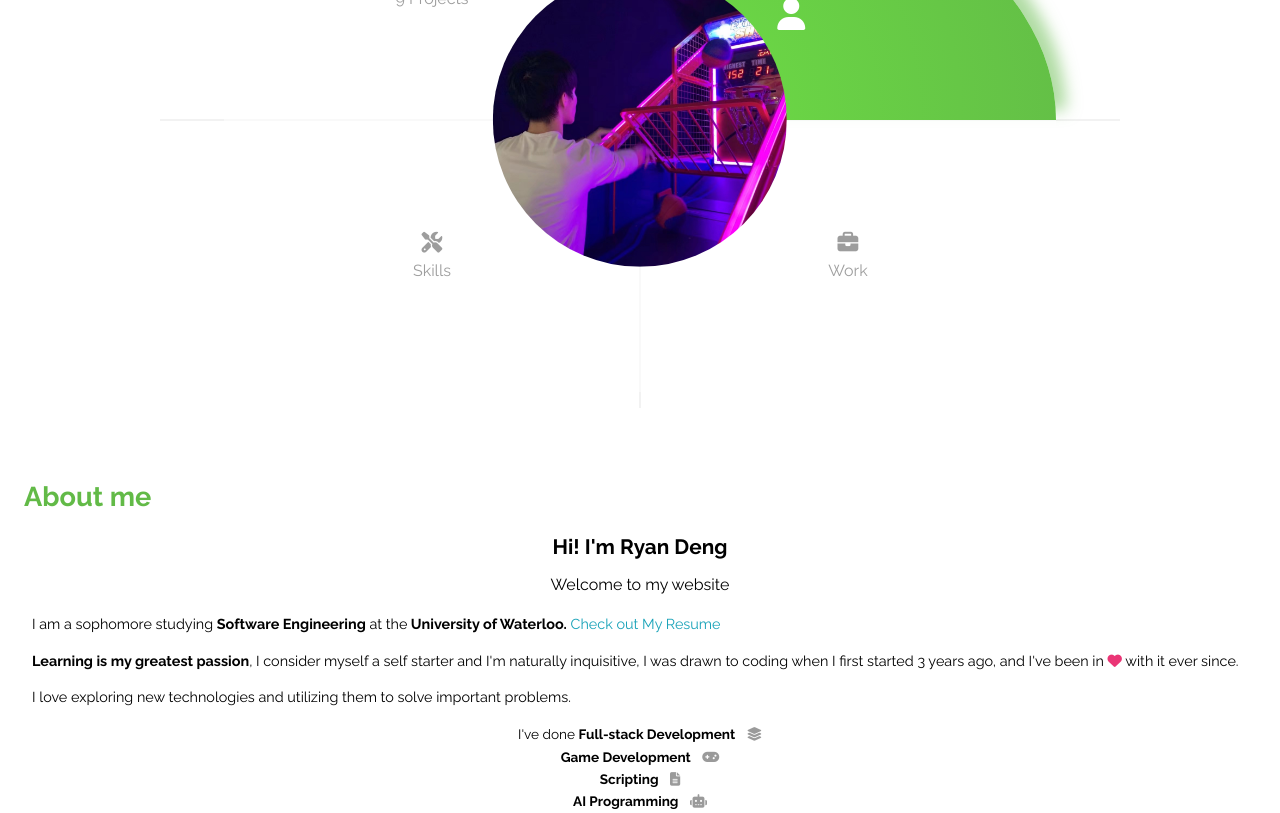
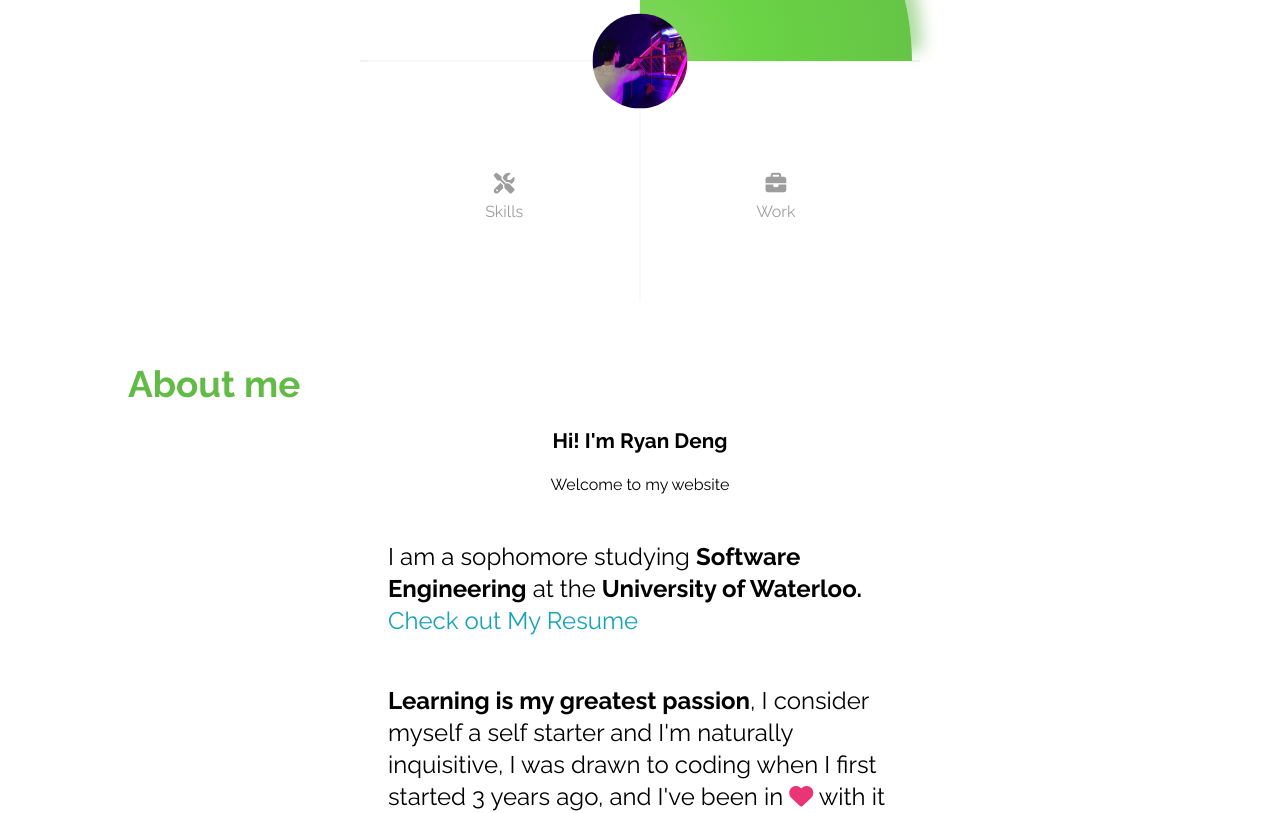
Before and after one commit to ryandeng32/Personal-Website-V2, a React (Create React App) app: page / in a window 1280 px wide. Shown: the part 240-1053 px from the top of the page. Built offline with nearby package versions, Linux system fonts and the light colour scheme.

Commit message:
add responsiveness basics

```diff
--- a/public/index.html
+++ b/public/index.html
@@ -16,8 +16,9 @@
 
     <!--Font Awesome-->
     <script
+      SameSite="none Secure"
+      crossorigin="anonymous"
       src="https://kit.fontawesome.com/fd84966a8f.js"
-      crossorigin="anonymous"
     ></script>
     <!--Google Font-->
     <link
@@ -29,6 +30,10 @@
   <body>
     <noscript>You need to enable JavaScript to run this app.</noscript>
     <div id="root"></div>
-    <script src="https://code.iconify.design/1/1.0.7/iconify.min.js"></script>
+    <script
+      SameSite="none Secure"
+      crossorigin="anonymous"
+      src="https://code.iconify.design/1/1.0.7/iconify.min.js"
+    ></script>
   </body>
 </html>
--- a/src/App.css
+++ b/src/App.css
@@ -23,7 +23,7 @@ ul {
   padding: 0;
 }
 .container {
-  padding: 0 1.5rem;
+  padding: 0 10%;
 }
 
 .text-center {
--- a/src/components/Intro/Intro.css
+++ b/src/components/Intro/Intro.css
@@ -27,6 +27,11 @@
   transition: 0.2s;
 }
 
+@media only screen and (min-width: 400px) {
+  .profile_img {
+    width: 95px;
+  }
+}
 .btn-project {
   border-radius: 100% 0 0 0;
   color: rgba(95, 95, 95, 0.61);
@@ -66,7 +71,6 @@
 .hr-line {
   position: absolute;
   border-bottom: 1px solid rgba(119, 119, 119, 0.192);
-  width: 75%;
   left: 50%;
   top: 50%;
   transform: translate(-50%, -50%);
--- a/src/components/Intro/Intro.js
+++ b/src/components/Intro/Intro.js
@@ -1,8 +1,13 @@
-import React, { useState } from "react";
+import React, { useState, useEffect } from "react";
 import "./Intro.css";
 import profile_img from "../../img/profile_basketball.JPG";
 
 const Intro = ({ handleSetPage, num_projects }) => {
+  const [dimensions, setDimensions] = useState({
+    height: window.innerHeight,
+    width: window.innerWidth,
+  });
+  const { height, width } = dimensions;
   let reset = {
     project_on: false,
     work_on: false,
@@ -11,11 +16,34 @@ const Intro = ({ handleSetPage, num_projects }) => {
   };
   const [on, setOn] = useState({ ...reset, about_on: true });
   const { project_on, work_on, skill_on, about_on } = on;
-  const height_style = { height: window.screen.width * 0.3 };
+  useEffect(() => {
+    const handleResize = () => {
+      setDimensions({
+        height: window.innerHeight,
+        width: window.innerWidth,
+      });
+    };
+    window.addEventListener("resize", handleResize);
+    return () => {
+      window.removeEventListener("resize", handleResize);
+    };
+  });
+  const widthBorder = width > 500;
+  const num = 150 + width * 0.07;
+  const screen_height = 500 + width * 0.08;
+  const height_style = widthBorder
+    ? { width: `${num}px`, height: `${num}px` }
+    : { width: width * 0.3, height: width * 0.3 };
+
   return (
-    <section style={{ height: window.screen.width * 0.9 }} className="intro">
+    <section
+      style={
+        widthBorder ? { height: `${screen_height}px` } : { height: width * 0.9 }
+      }
+      className="intro"
+    >
       <img className="profile_img" src={profile_img} alt="" />
-      <div className="hr-line"></div>
+      <div style={{ width: height * 0.7 }} className="hr-line"></div>
       <div className="vt-line"></div>
       <div
         style={height_style}
--- a/src/components/about/About.css
+++ b/src/components/about/About.css
@@ -8,6 +8,8 @@
   margin-top: 1rem;
   padding: 0.5rem;
   line-height: 1.4rem;
+  display: flex;
+  flex-direction: column;
 }
 
 .about-text-title {
@@ -33,3 +35,17 @@
 .about-list i {
   color: rgba(85, 85, 85, 0.596);
 }
+
+@media only screen and (min-width: 600px) {
+  .about-title {
+    font-size: 2.3rem;
+  }
+  .about-text {
+    align-items: center;
+  }
+  .about-text p {
+    width: 50%;
+    font-size: 1.5rem;
+    line-height: 2rem;
+  }
+}
--- a/src/components/about/About.js
+++ b/src/components/about/About.js
@@ -9,7 +9,8 @@ const About = () => {
         <p className="about-text-lead">Welcome to my website</p>
         <p>
           I am a sophomore studying <strong>Software Engineering</strong> at the
-          <strong> University of Waterloo.</strong> <a>Check out My Resume</a>
+          <strong> University of Waterloo.</strong>{" "}
+          <a href="#!">Check out My Resume</a>
         </p>
         <p>
           <strong>Learning is my greatest passion</strong>, I consider myself a
```
